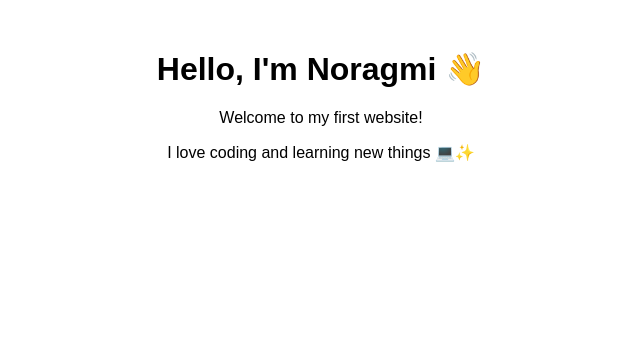
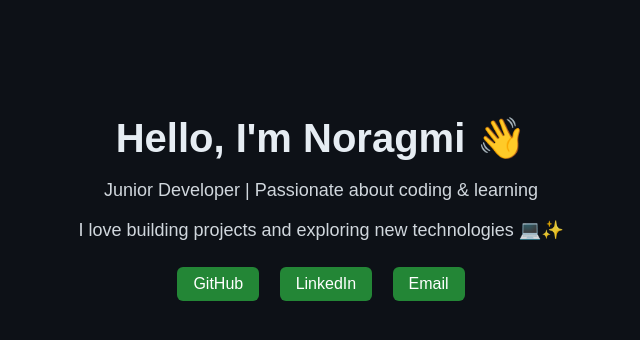
Before and after one commit to noragmi/noragmi.github.io, a plain HTML site: page index.html in a window 1280 px wide. Shown: the whole page, without its empty margins (319-959 px from the left). Drawn offline with Linux system fonts and the light colour scheme.

Commit message:
Update index.html

```diff
--- a/index.html
+++ b/index.html
@@ -1,12 +1,58 @@
 <!DOCTYPE html>
-<html>
+<html lang="en">
 <head>
-  <meta charset="UTF-8">
-  <title>Welcome to My Website</title>
+    <meta charset="UTF-8">
+    <meta name="viewport" content="width=device-width, initial-scale=1.0">
+    <title>Noragmi | Developer Portfolio</title>
+    <style>
+        body {
+            font-family: Arial, sans-serif;
+            background: #0d1117;
+            color: #e6edf3;
+            text-align: center;
+            padding-top: 80px;
+        }
+        .container {
+            max-width: 600px;
+            margin: auto;
+        }
+        h1 {
+            font-size: 40px;
+            margin-bottom: 10px;
+        }
+        p {
+            font-size: 18px;
+            opacity: 0.9;
+        }
+        .links a {
+            margin: 8px;
+            padding: 8px 16px;
+            border-radius: 6px;
+            background: #238636;
+            color: white;
+            text-decoration: none;
+            font-size: 16px;
+            display: inline-block;
+            transition: 0.3s;
+        }
+        .links a:hover {
+            background: #2ea043;
+        }
+    </style>
 </head>
-<body style="font-family: Arial; text-align: center; margin-top: 50px;">
-  <h1>Hello, I'm Noragmi 👋</h1>
-  <p>Welcome to my first website!</p>
-  <p>I love coding and learning new things 💻✨</p>
+<body>
+
+<div class="container">
+    <h1>Hello, I'm <strong>Noragmi</strong> 👋</h1>
+    <p>Junior Developer | Passionate about coding & learning</p>
+    <p>I love building projects and exploring new technologies 💻✨</p>
+
+    <div class="links">
+        <a href="https://github.com/noragmi" target="_blank">GitHub</a>
+        <a href="#" target="_blank">LinkedIn</a>
+        <a href="#" target="_blank">Email</a>
+    </div>
+</div>
+
 </body>
 </html>
```
